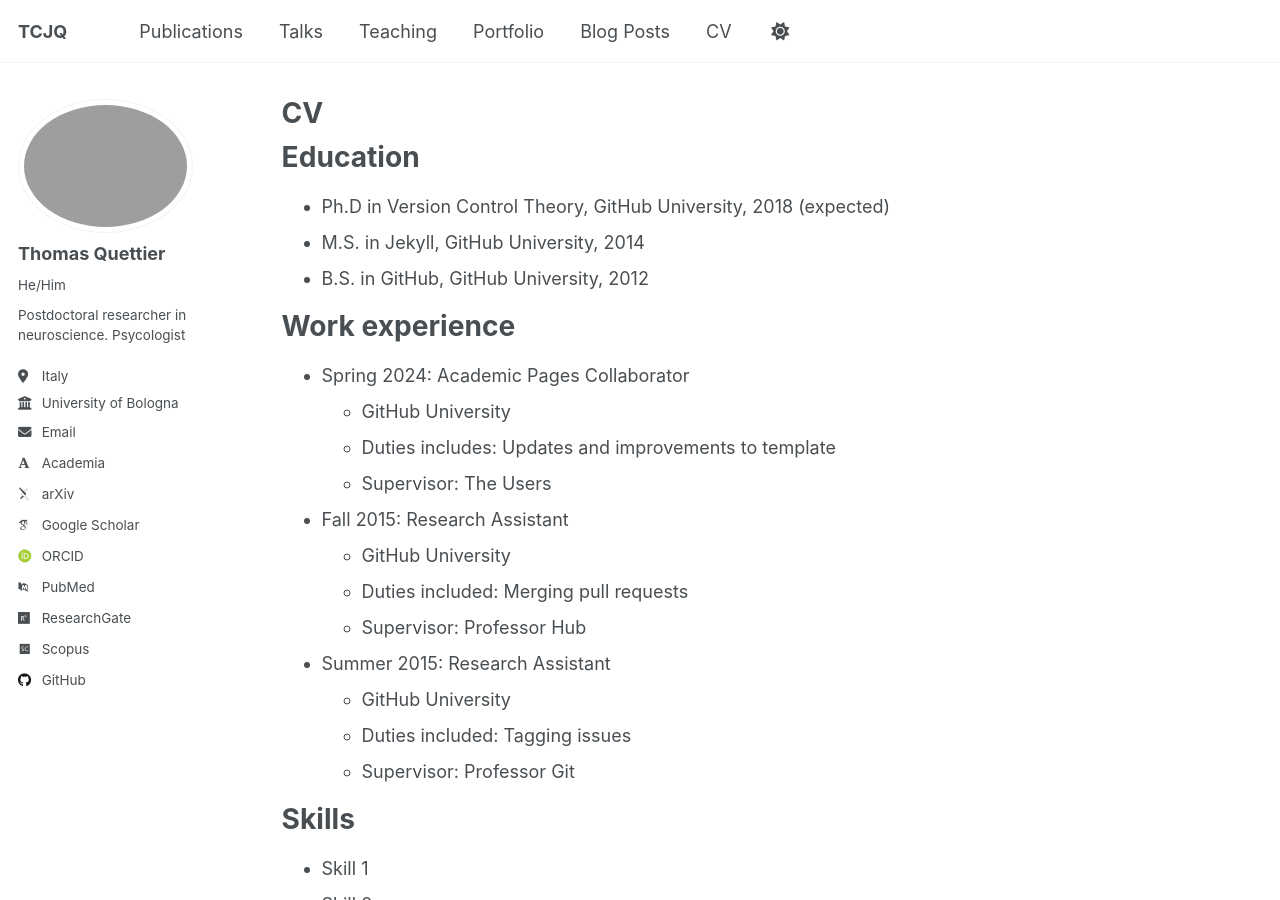
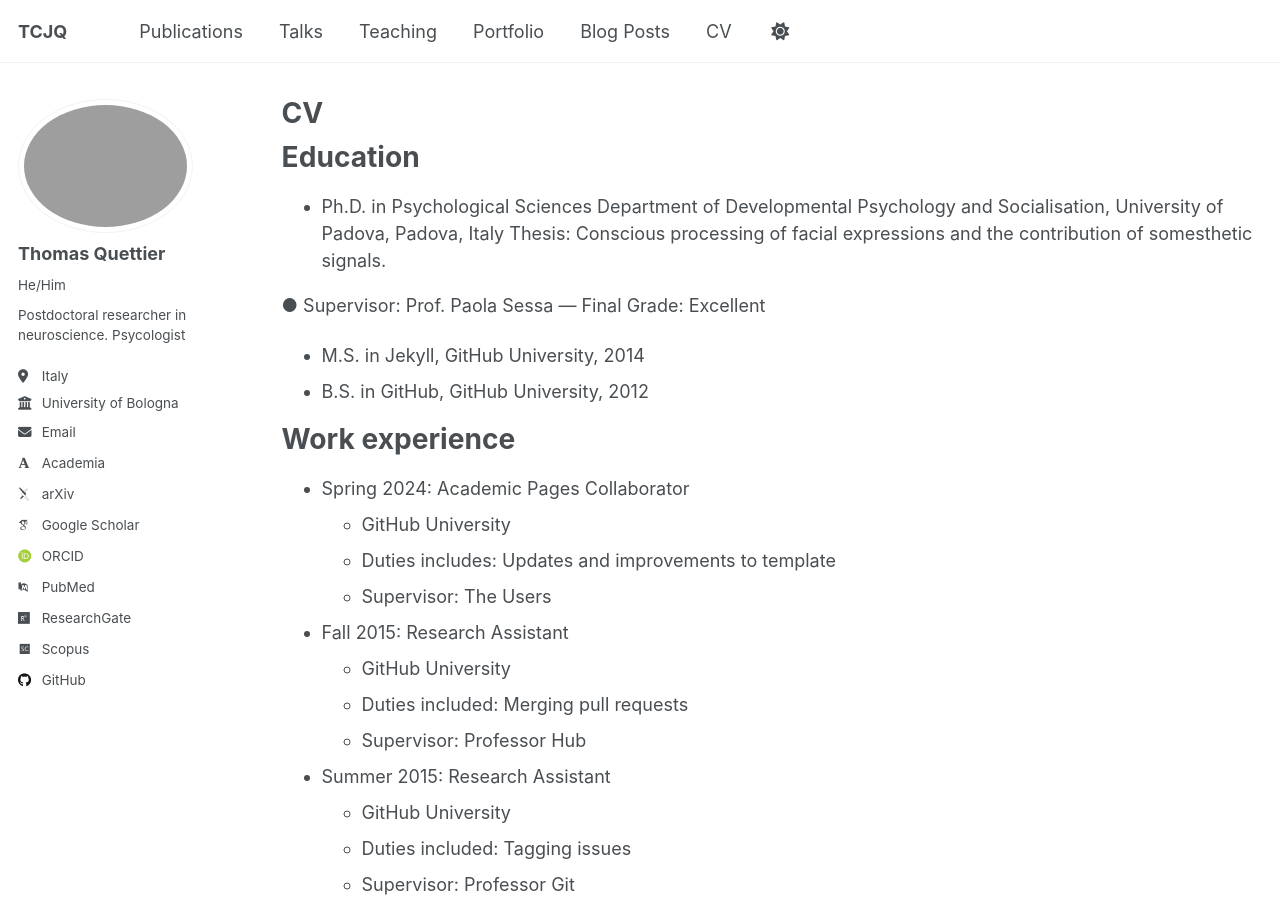
Before and after one commit to Merluin/tcjq.github.io, a Jekyll site: the page built from _pages/cv.md, in a window 1280 px wide and 900 px high. Built offline with Jekyll 4.4.1, drawn with Linux system fonts in a browser that asks for light colours; some web fonts are replaced; a script that is not in the unit is left out.

Commit message:
Update cv.md

```diff
--- a/_pages/cv.md
+++ b/_pages/cv.md
@@ -11,7 +11,11 @@ redirect_from:
 
 Education
 ======
-* Ph.D in Version Control Theory, GitHub University, 2018 (expected)
+* Ph.D. in Psychological Sciences
+  Department of Developmental Psychology and Socialisation, University of Padova, Padova, Italy
+  Thesis: Conscious processing of facial expressions and the contribution of somesthetic signals.
+
+● Supervisor: Prof. Paola Sessa — Final Grade: Excellent
 * M.S. in Jekyll, GitHub University, 2014
 * B.S. in GitHub, GitHub University, 2012
 
```
